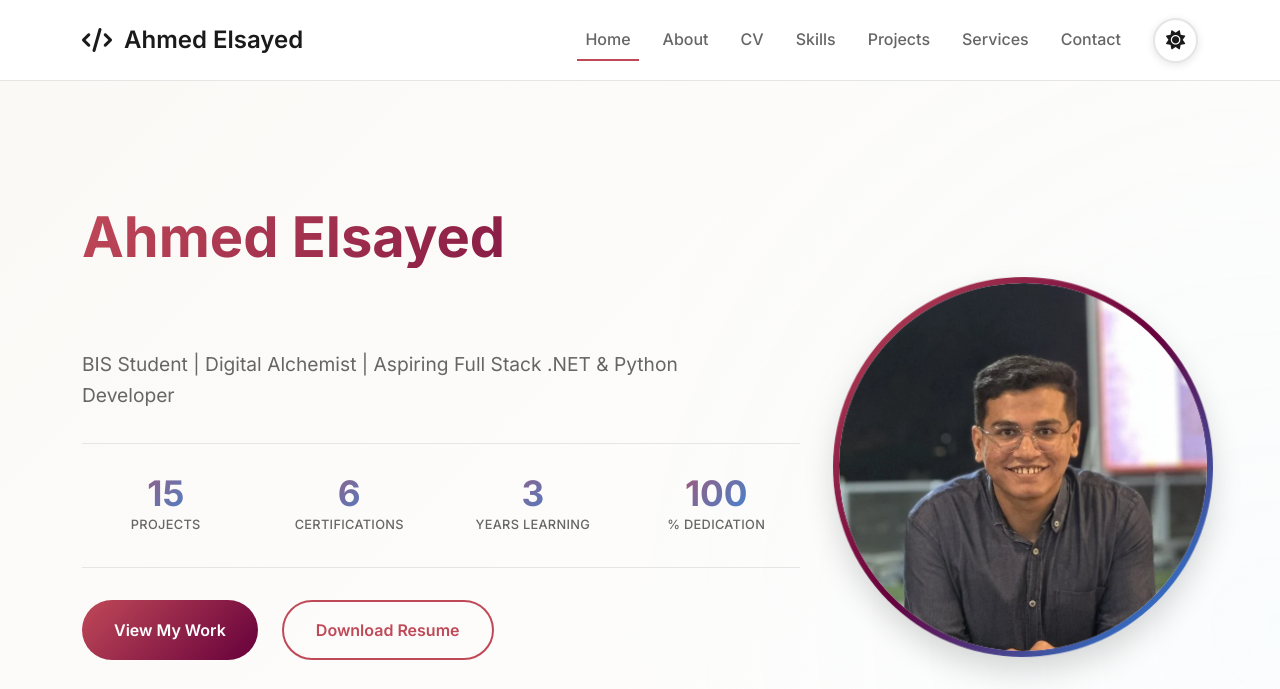
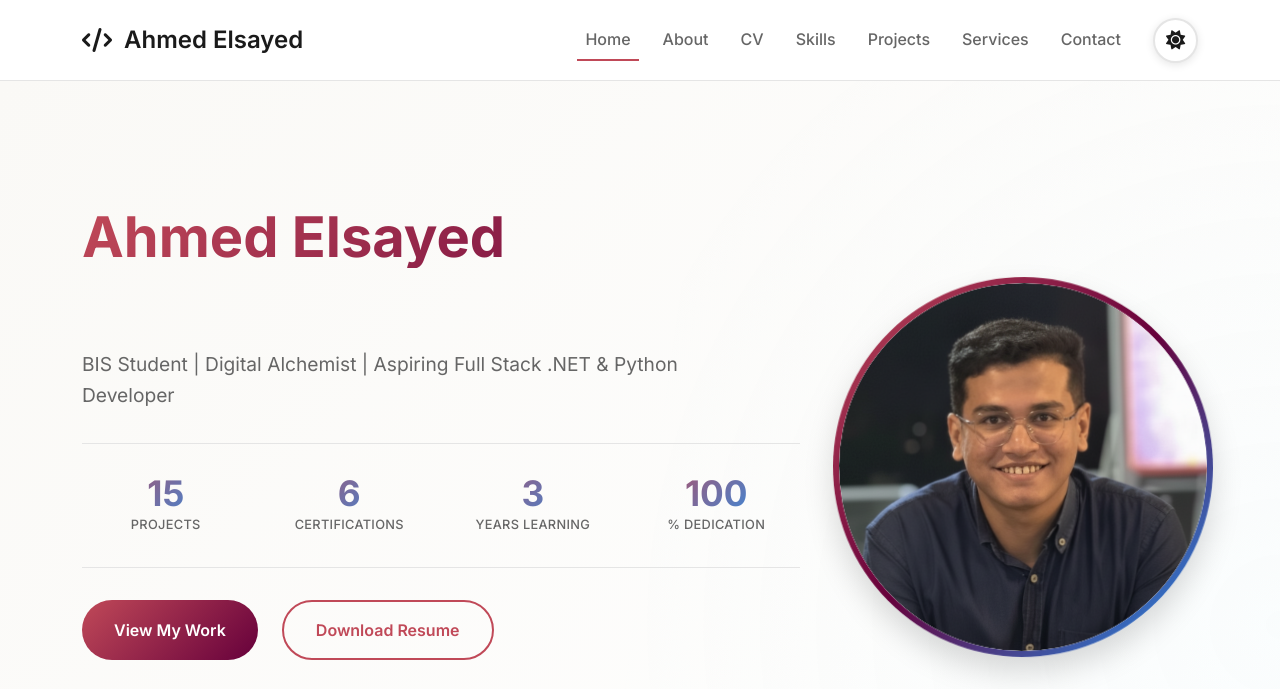
Before and after one commit to AhmedTyson/Ahmed.Elsayed.dev, a website: page index.html in a window 1280 px wide. Shown: the top 689 px of the page. Drawn offline with nearby package versions, Linux system fonts and the light colour scheme.

Commit message:
Refactor code structure for improved readability and maintainability

```diff
--- a/index.html
+++ b/index.html
@@ -157,7 +157,7 @@
                     <img
                       id="profile-image"
                       class="profile-image"
-                      src="public/assets/images/profile/Myphoto.webp"
+                      src="public/assets/images/profile/Myphoto.png"
                       alt="Ahmed Elsayed - Profile Photo"
                       loading="lazy"
                       onerror="this.style.display='none'; document.getElementById('profile-fallback').style.display='flex';"
--- a/src/styles/main.css
+++ b/src/styles/main.css
@@ -533,11 +533,9 @@ body {
   object-fit: cover;
   border-radius: 50%;
   position: absolute;
-  top: 39px;
   left: 0;
   z-index: 2;
   display: block;
-  transform: scale(1.6);
 }
 
 .profile-fallback {
```
Also changed, not shown: src/pages/index.html (+1 -1 lines), public/assets/images/profile/Myphoto.jpg (deleted), public/assets/images/profile/Myphoto.png (added), public/assets/images/profile/Myphoto.webp (deleted).
